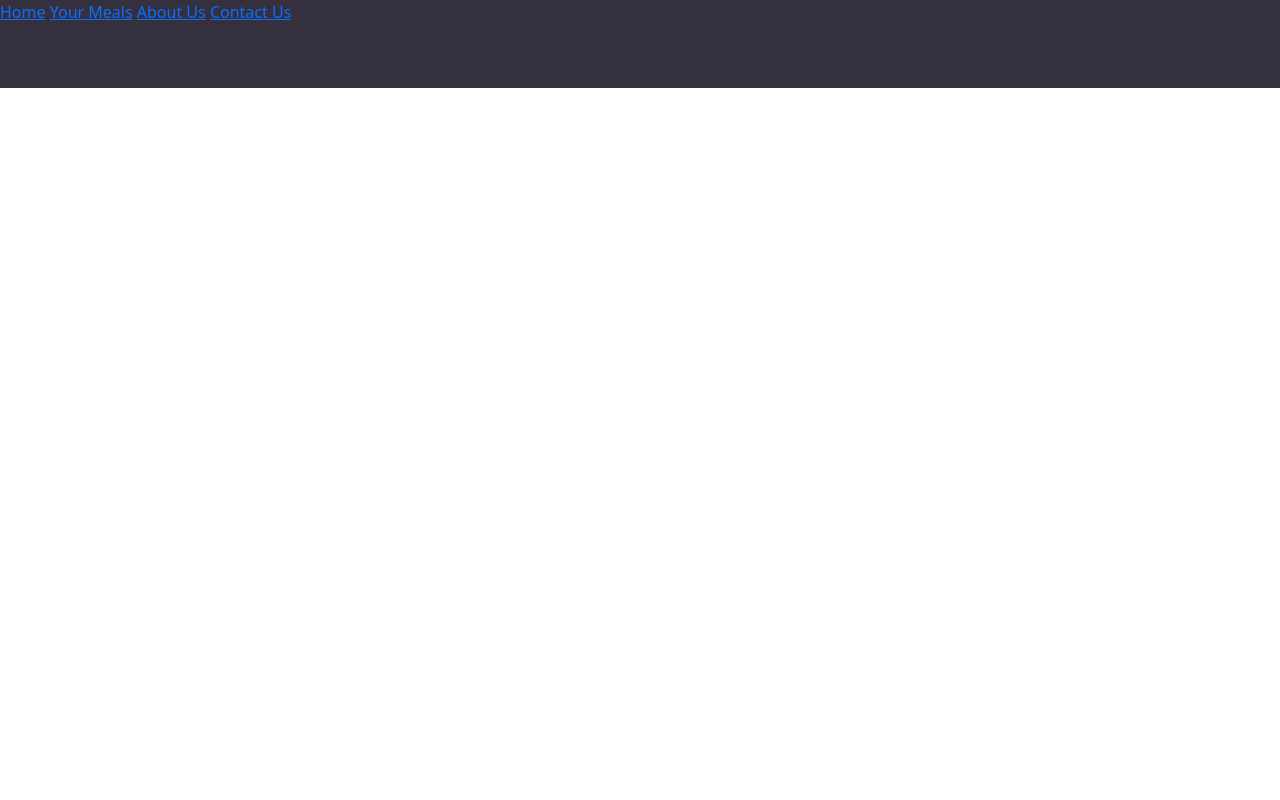
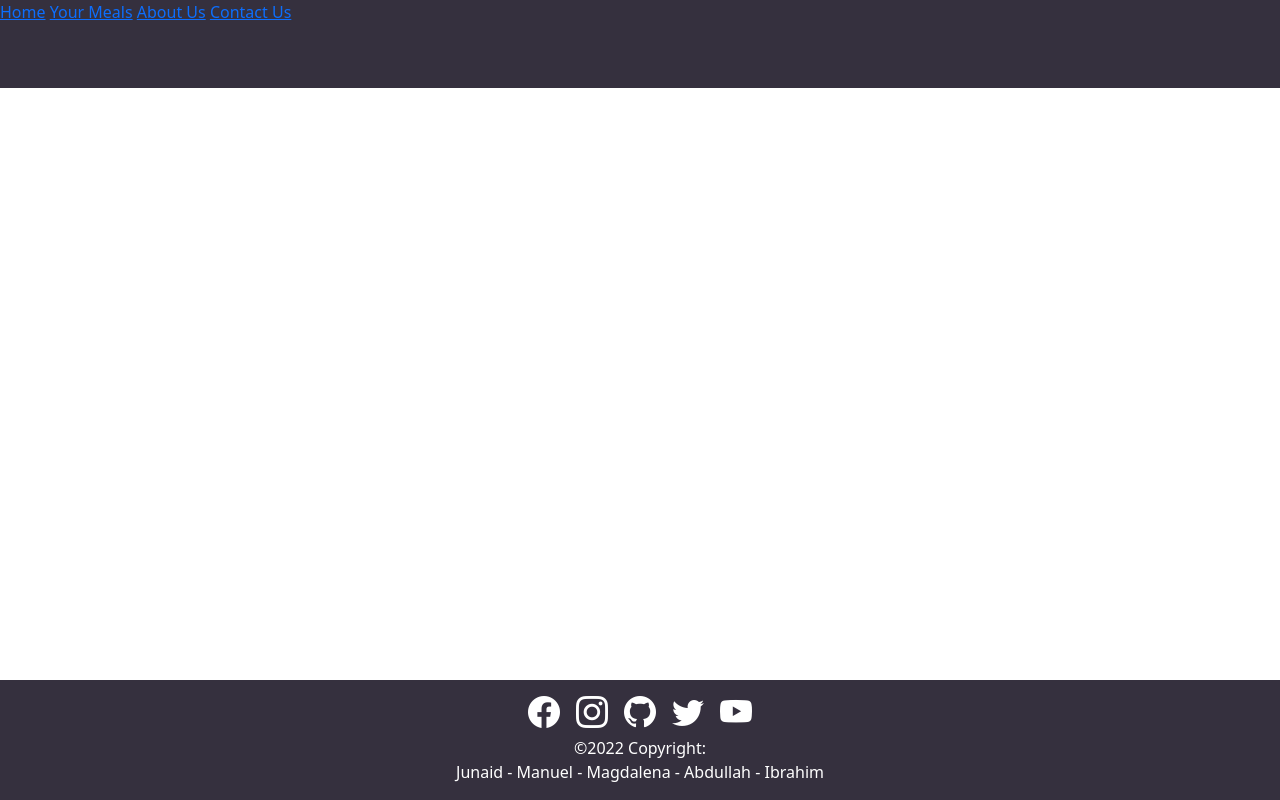
Before and after one commit to rikuddo91/FullStack-FinalProject-Group5, a Symfony app: template templates/base.html.twig in a window 1280 px wide. Run offline with Twig, Linux system fonts and the light colour scheme; the template is opened without the code that fills it, so the values that code supplies are empty; some libraries are stand-ins or nearby versions.

Commit message:
added footer + styling

```diff
--- a/public/style/style.css
+++ b/public/style/style.css
@@ -1,3 +1,22 @@
+html {
+  height: 100%;
+}
+html body {
+  min-height: 100%;
+  display: flex;
+  flex-direction: column;
+}
+html body footer {
+  margin-top: auto;
+}
+html body footer div {
+  background-color: rgb(53, 48, 62);
+  color: white;
+}
+html body footer div a {
+  all: unset;
+}
+
 .navBar {
   height: 11vh;
   background-color: rgb(53, 48, 62);
--- a/public/style/style.scss
+++ b/public/style/style.scss
@@ -1,6 +1,26 @@
+$background_dark: rgb(53, 48, 62);
 
+html{
+    height: 100%;
+    body{
+        min-height: 100%;
+        display: flex;
+        flex-direction: column;
+        footer{
+            margin-top: auto;
+            div{
+                background-color: $background_dark;
+                color: white;
+                a{
+                    all:unset;
+                }
+            }
+
+        }
+    }
+}
 
 .navBar{
     height: 11vh;
-    background-color: rgb(53, 48, 62);
+    background-color: $background_dark;
 }
--- a/templates/components/footer.html.twig
+++ b/templates/components/footer.html.twig
@@ -1 +1,13 @@
 {# Footer #}
+<footer >
+    <div class="text-center mt-2 text-white d-flex flex-column pt-2">
+        <div class="d-flex justify-content-center gap-3 fs-2">
+            <a href=""><i class="bi bi-facebook"></i></a>
+            <a href=""><i class="bi bi-instagram"></i></a>
+            <a href=""><i class="bi bi-github"></i></a>
+            <a href=""><i class="bi bi-twitter"></i></a>
+            <a href=""><i class="bi bi-youtube"></i></a>
+        </div>
+        <p>&copy;2022 Copyright: <br> Junaid - Manuel - Magdalena - Abdullah - Ibrahim</p>
+    </div>
+</footer>
```
Also changed, not shown: 1 other file.
